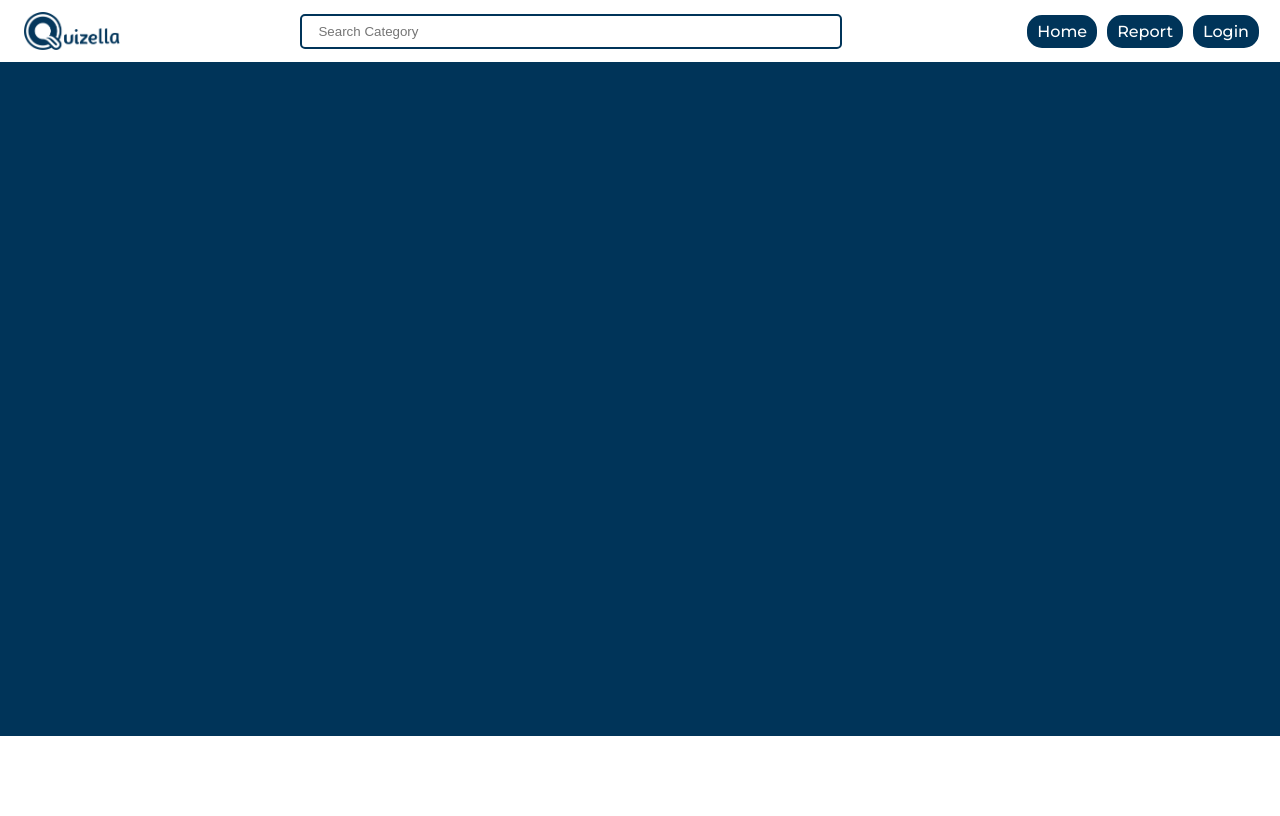
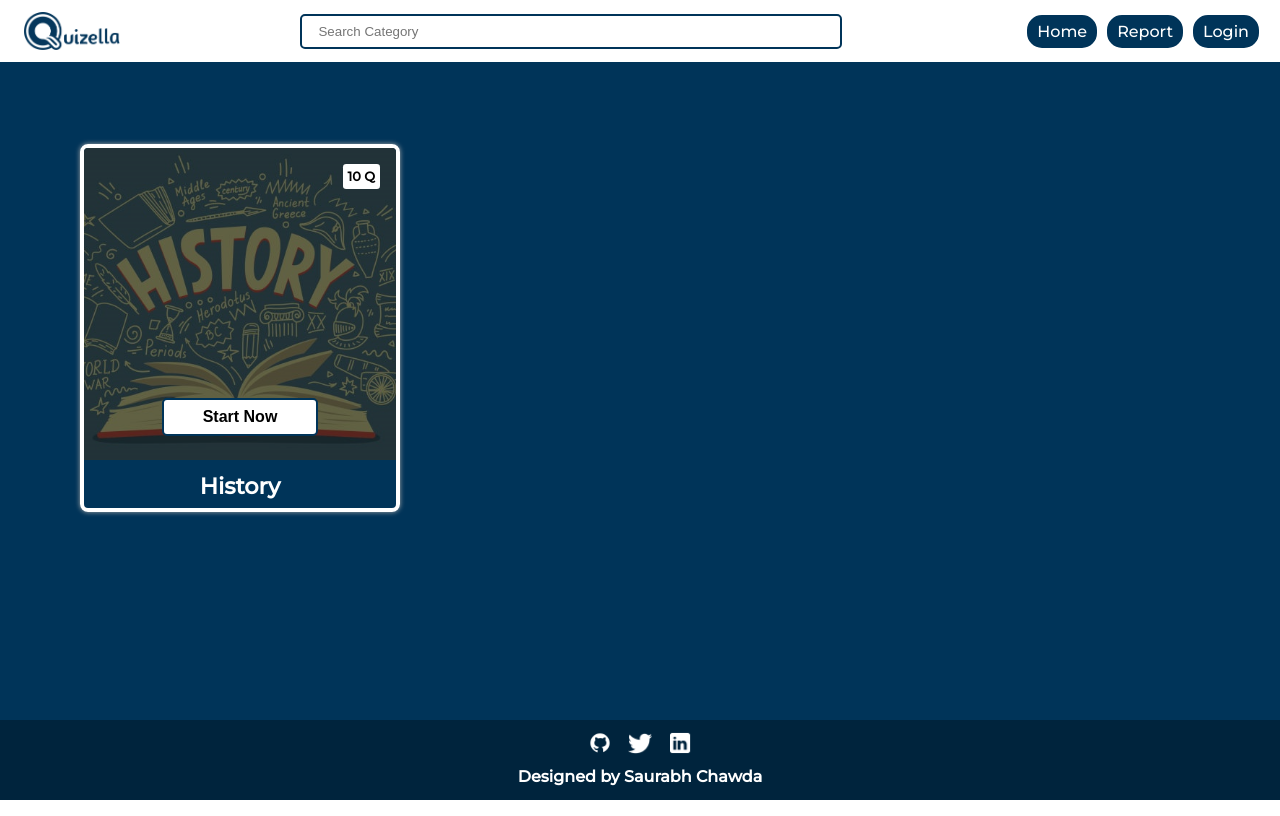
Before and after one commit to SaurabhChawda/Quizella, a React (Create React App) app: page / in a window 1280 px wide. Built offline with nearby package versions, Linux system fonts and the light colour scheme; what miragejs would draw is missing.

Commit message:
Feat: Added Card and Footer Component

```diff
--- a/src/Pages/Home-Page/Home.jsx
+++ b/src/Pages/Home-Page/Home.jsx
@@ -1,6 +1,6 @@
 import { Nav } from "../../components/Nav/Nav";
-// import { Footer } from "../../components/Footer/Footer";
-// import { Card } from "../../components/Card/Card";
+import { Footer } from "../../components/Footer/Footer";
+import { Card } from "../../components/Card/Card";
 import { Header } from "../../components/Header/Header";
 import { NavForTab } from "../../components/NavForTab/NavForTab";
 import "./home.css";
@@ -13,10 +13,10 @@ export function Home() {
         <Nav value={true} />
         <Header value={true} />
         <main className="home__main">
-          {/* <Card /> */}
+          <Card />
           <NavForTab />
         </main>
-        {/* <Footer /> */}
+        <Footer />
       </div>
     </>
   );
--- a/src/Pages/Home-Page/home.css
+++ b/src/Pages/Home-Page/home.css
@@ -11,8 +11,8 @@
 }
 /* main */
 .home__main {
-  padding-bottom: 6rem;
-  min-height: 84vh;
+  padding-bottom: 4rem;
+  min-height: calc(100vh - 9rem);
   grid-area: main;
   background-color: var(--primary-color);
 }
--- a/src/Pages/Home-Page/homeResponsive.css
+++ b/src/Pages/Home-Page/homeResponsive.css
@@ -6,7 +6,7 @@
 @media screen and (max-width: 800px) {
   /* For Layout */
   .home-page {
-    grid-template-rows: 4rem auto;
+    grid-template-rows: 4rem minmax(calc(100vh - 4rem), auto);
     grid-template-areas:
       "header header header"
       "main main main";
--- /dev/null
+++ b/src/components/Card/Card.jsx
@@ -0,0 +1,30 @@
+import "./card.css";
+export function Card() {
+  return (
+    <div>
+      <section className="card">
+        <div className="card__wrapper">
+          <div className="card__primary--actions">
+            <div className="card__bg">
+              <img
+                className="card__bg--img"
+                src="/assets/image/Category/History.jpg"
+              />
+            </div>
+            <div className="card__content">
+              <h3 className="card__content--title">History</h3>
+            </div>
+          </div>
+          <div className="card__secondary--actions">
+            <button className="card__btn card__button--primary">
+              Start Now
+            </button>
+            <div className="card__badge">
+              <span className="card__badge-text">10 Q</span>
+            </div>
+          </div>
+        </div>
+      </section>
+    </div>
+  );
+}
--- /dev/null
+++ b/src/components/Card/card.css
@@ -0,0 +1,72 @@
+/* Card Containner */
+.card {
+  margin: 5rem 5rem;
+  display: grid;
+  gap: 20px;
+  grid-template-rows: auto;
+  grid-template-columns: repeat(auto-fit, minmax(13rem, 1fr));
+}
+
+/* card Wrapperr */
+.card__wrapper {
+  max-width: 20rem;
+  display: flex;
+  flex-direction: column;
+  overflow: hidden;
+  border-radius: 0.5rem;
+  position: relative;
+  box-shadow: 0px 0px 5px rgb(167, 167, 167);
+  background-color: var(--primary-bg-color);
+  border: 4px solid var(--white-color);
+}
+/* card Image */
+.card__bg--img {
+  width: 100%;
+  filter: brightness(40%);
+}
+/* card Content*/
+.card__content {
+  text-align: center;
+  padding: 0.5rem 0;
+  color: var(--white-color);
+  background-color: transparent;
+  font-size: var(--font-size-large);
+}
+/* card Button */
+
+.card__btn {
+  padding: 8px;
+  font-size: var(--font-size-regular);
+  font-weight: 600;
+  width: 50%;
+  border: 2px solid var(--primary-color);
+  border-radius: 5px;
+}
+.card__button--primary {
+  background-color: var(--white-color);
+  color: var(--black-color);
+  position: absolute;
+  bottom: 20%;
+  left: 25%;
+  cursor: pointer;
+}
+.card__button--primary:hover {
+  background-color: transparent;
+  color: var(--white-color);
+  border-color: var(--white-color);
+}
+
+/* card Badge */
+
+.card__badge {
+  background-color: rgb(255, 255, 255);
+  display: inline-block;
+  padding: 5px;
+  font-weight: 600;
+  font-size: var(--font-size-small);
+  color: rgb(0, 0, 0);
+  border-radius: 0.2rem;
+  position: absolute;
+  top: 1rem;
+  right: 1rem;
+}
--- /dev/null
+++ b/src/components/Footer/Footer.jsx
@@ -0,0 +1,46 @@
+import React from "react";
+import "./footer.css";
+export function Footer() {
+  return (
+    <div className="footer">
+      <ul className="footer__list">
+        <li>
+          <a
+            className="footer__item"
+            href="https://github.com/SaurabhChawda/AQUA_UI"
+          >
+            <img
+              className="footer__img"
+              src="/assets/image/HomePage-Images/Github.png"
+              alt="Github"
+            />
+          </a>
+        </li>
+        <li>
+          <a className="footer__item" href="https://twitter.com/home">
+            <img
+              className="footer__img"
+              src="/assets/image/HomePage-Images/Twitter sds.png"
+              alt="Twitter"
+            />
+          </a>
+        </li>
+        <li>
+          <a
+            className="footer__item"
+            href="https://www.linkedin.com/in/saurabh-chawda-36a28a1b7/"
+          >
+            <img
+              className="footer__img"
+              src="/assets/image/HomePage-Images/LinkedIn.png"
+              alt="LinkedIn"
+            />
+          </a>
+        </li>
+      </ul>
+      <div className="footer__content--wrapper">
+        <h6 className="footer__content">Designed by Saurabh Chawda</h6>
+      </div>
+    </div>
+  );
+}
--- /dev/null
+++ b/src/components/Footer/footer.css
@@ -0,0 +1,24 @@
+.footer {
+  grid-area: footer;
+  padding: 8px;
+  display: flex;
+  flex-direction: column;
+  justify-content: center;
+  align-items: center;
+  background-color: var(--secondary-color);
+}
+.footer__list {
+  display: flex;
+  align-items: center;
+}
+.footer__img {
+  width: 1.5rem;
+  margin: 4px 8px;
+}
+.footer__content {
+  color: var(--white-color);
+  font-size: var(--font-size-regular);
+  margin: 8px;
+}
+
+/***** footer Ends Here *****/
--- a/src/components/Nav/Nav.jsx
+++ b/src/components/Nav/Nav.jsx
@@ -5,8 +5,6 @@ import { SearchBar } from "../SearchBar/SearchBar";
 
 export function Nav({ value }) {
   return (
-    <div>
-      {/* Navigation Bar Desktop */}
     <nav className="nav-bar nav-bar--simple">
       <nav className="nav-bar--logo">
         <Link to="/">
@@ -36,6 +34,5 @@ export function Nav({ value }) {
         </li>
       </ul>
     </nav>
-    </div>
   );
 }
```
Lines whose indentation alone changed are shown as unchanged.
